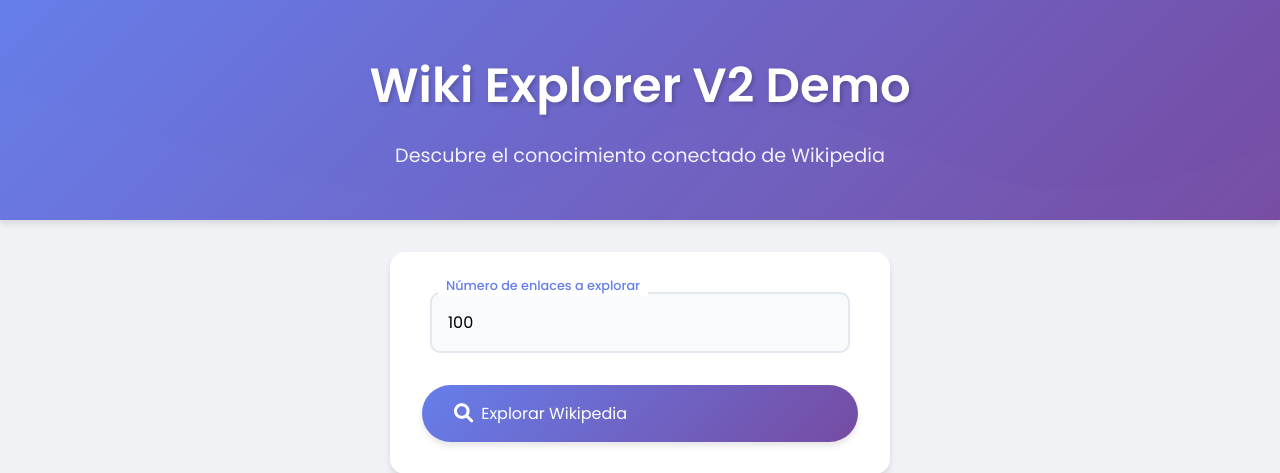
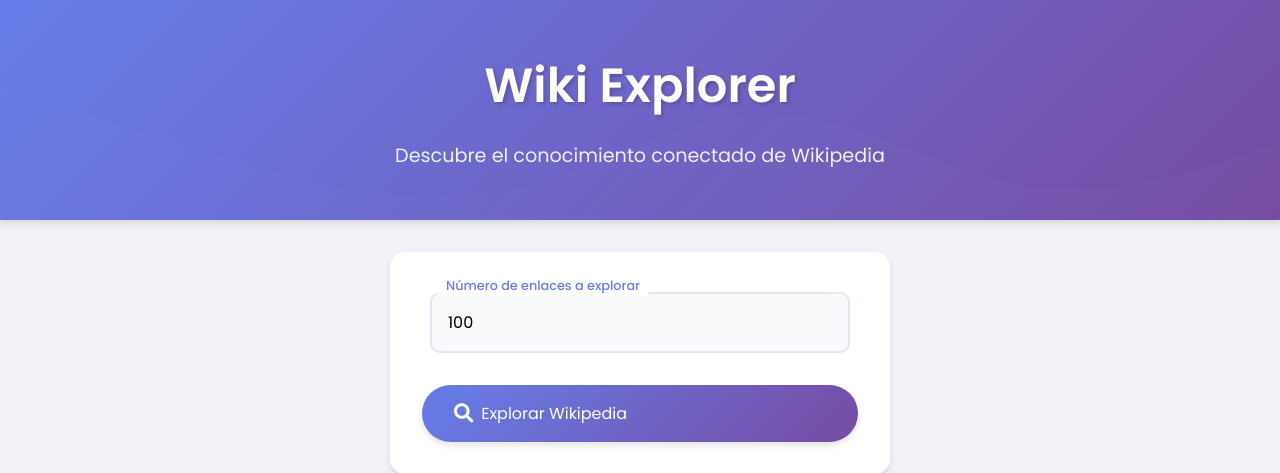
Before and after one commit to jaimeGarita/api-tfm, a Flask app: page / in a window 1280 px wide. Shown: the top 473 px of the page. Run offline with Flask 3, Linux system fonts and the light colour scheme; some libraries are stand-ins or nearby versions.

Commit message:
changes index html component

```diff
--- a/templates/index.html
+++ b/templates/index.html
@@ -720,7 +720,7 @@
 </head>
 <body>
     <div class="header">
-        <h1>Wiki Explorer V2 Demo</h1>
+        <h1>Wiki Explorer</h1>
         <p>Descubre el conocimiento conectado de Wikipedia</p>
     </div>
 
```
